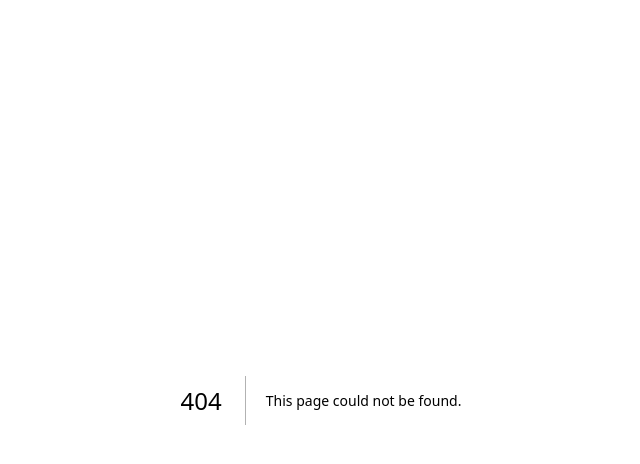
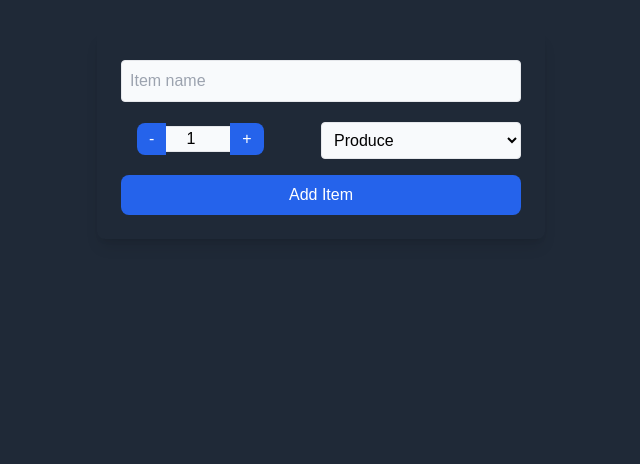
Before and after one commit to Jhangria/cprg306-assignments, a Next.js app: page /week-5 in a window 1280 px wide. Before the commit this address had no page. Shown: the top 464 px of the page, without its empty margins (319-959 px from the left). Built offline with nearby package versions, Linux system fonts and the light colour scheme.

Commit message:
Added week-5 page
Made the week 5 and added the counter with every content

```diff
--- a/app/page.js
+++ b/app/page.js
@@ -9,6 +9,7 @@ export default function Page() {
         <li className="hover:text-green-400 hover:underline"> <Link href="/week-2">Week 2 Assignment</Link></li>
         <li className="hover:text-green-400 hover:underline"> <Link href="/week-3">Week 3 Assignment</Link></li>
         <li className="hover:text-green-400 hover:underline"> <Link href="/week-4">Week 4 Assignment</Link></li>
+        <li className="hover:text-green-400 hover:underline"> <Link href="/week-5">Week 5 Assignment</Link></li>
         </ul>
       </div>
       </body>
--- /dev/null
+++ b/app/week-5/new-item.js
@@ -0,0 +1,110 @@
+"use client";
+
+import { useState } from "react";
+
+export default function NewItem() {
+  const [name, setName] = useState("");
+  const [quantity, setQuantity] = useState(1);
+  const [category, setCategory] = useState("Produce");
+
+  const handleSubmit = (e) => {
+    e.preventDefault();
+    const item = { name, quantity, category };
+    console.log(item);
+    alert(`Name: ${name}, Quantity: ${quantity}, Category: ${category}`);
+    setName("");
+    setQuantity(1);
+    setCategory("Produce");
+  };
+
+  const increment = () => {
+    if (quantity < 20) {
+      setQuantity(quantity + 1);
+    }
+  };
+
+  const decrement = () => {
+    if (quantity > 1) {
+      setQuantity(quantity - 1);
+    }
+  };
+
+  return (
+    <div className="bg-gray-800 min-h-screen flex flex-col items-center">
+      <form onSubmit={handleSubmit} className="mt-8 max-w-md w-full p-6 bg-grey-800 text-white rounded-lg shadow-lg">
+        <div className="mb-4">
+          <label className="block text-sm font-medium" htmlFor="name"></label>
+          <input
+            type="text"
+            id="name"
+            value={name}
+            onChange={(e) => setName(e.target.value)}
+            required
+            className="mt-1 p-2 border rounded w-full bg-slate-50 text-black placeholder-gray-400 focus:outline-none focus:ring-2 focus:ring-blue-500"
+            placeholder="Item name"
+          />
+        </div>
+
+        <div className="mb-4 flex items-center justify-between">
+          <div className="flex items-center">
+            <label className="block text-sm font-medium mr-4" htmlFor="quantity"></label>
+            <button
+              type="button"
+              onClick={decrement}
+              className="bg-blue-600 px-3 py-1 rounded-l-lg focus:outline-none focus:ring-2 focus:ring-purple-500"
+            >
+              -
+            </button>
+            <input
+              type="number"
+              id="quantity"
+              value={quantity}
+              onChange={(e) => setQuantity(Number(e.target.value))}
+              required
+              className="text-center border-t border-b bg-slate-50 w-16 text-black focus:outline-none focus:ring-2 focus:ring-blue-500"
+            />
+            <button
+              type="button"
+              onClick={increment}
+              className="bg-blue-600 px-3 py-1 rounded-r-lg focus:outline-none focus:ring-2 focus:ring-purple-500"
+            >
+              +
+            </button>
+          </div>
+
+          <div className="ml-4 w-1/2">
+            <label className="block text-sm font-medium" htmlFor="category"></label>
+            <select
+              id="category"
+              value={category}
+              onChange={(e) => setCategory(e.target.value)}
+              className="mt-1 p-2 border rounded w-full bg-slate-50 text-black focus:outline-none focus:ring-2 focus:ring-blue-500"
+            >
+              <option value="category" disabled>
+                Category
+              </option>
+              <option value="Produce">Produce</option>
+              <option value="Dairy">Dairy</option>
+              <option value="Bakery">Bakery</option>
+              <option value="Meat">Meat</option>
+              <option value="Frozen Foods">Frozen Foods</option>
+              <option value="Canned Goods">Canned Goods</option>
+              <option value="Dry Goods">Dry Goods</option>
+              <option value="Beverages">Beverages</option>
+              <option value="Snacks">Snacks</option>
+              <option value="Household">Household</option>
+              <option value="Other">Other</option>
+            </select>
+          </div>
+        </div>
+
+        <button
+          type="submit"
+          className="w-full bg-blue-600 text-white py-2 rounded-lg hover:bg-blue-700 transition duration-200 focus:outline-none focus:ring-2 focus:ring-blue-500"
+        >
+          Add Item
+        </button>
+      </form>
+    </div>
+  );
+}
--- /dev/null
+++ b/app/week-5/page.js
@@ -0,0 +1,9 @@
+import NewItem from './new-item';
+
+export default function Page(){
+    return (
+        <div>
+            <NewItem />
+        </div>
+    );
+}
```
